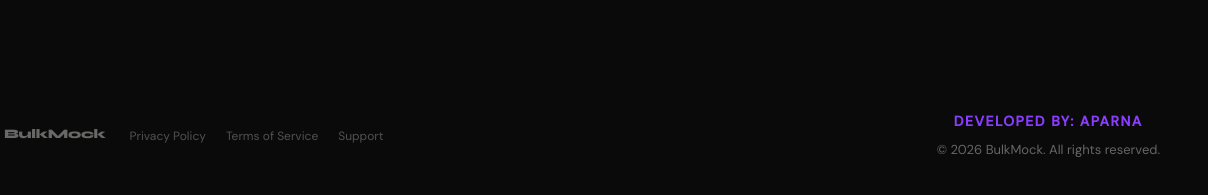
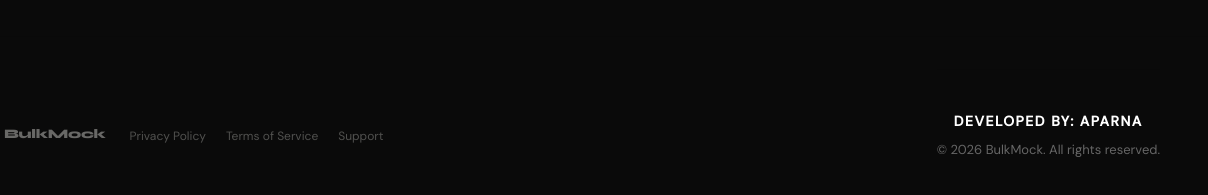
Before and after one commit to Ash25win09/Bulkmock, a plain HTML site: page index.html in a window 1280 px wide. Shown: the part 2444-2639 px from the top of the page, 72-1280 px from the left. Drawn offline with Linux system fonts and the light colour scheme.

Commit message:
Update index.html

```diff
--- a/index.html
+++ b/index.html
@@ -493,7 +493,7 @@ h1 em { font-style: normal; color: rgba(0,0,0,0.2); }
   </div>
   <footer style="text-align: center; padding: 40px 0;">
   <div class="footer-copy" style="display: flex; flex-direction: column; align-items: center; gap: 8px;">
-    <span class="developer-attribution" style="color: #8b3dff; font-weight: 800; text-transform: uppercase; letter-spacing: 1.5px; font-size: 14px;">
+    <span class="developer-attribution" style="color: #ffffff; font-weight: 800; text-transform: uppercase; letter-spacing: 1.5px; font-size: 14px;">
       Developed by: Aparna
     </span>
     <span style="font-size: 13px; color: #666;">© 2026 BulkMock. All rights reserved.</span>
```
